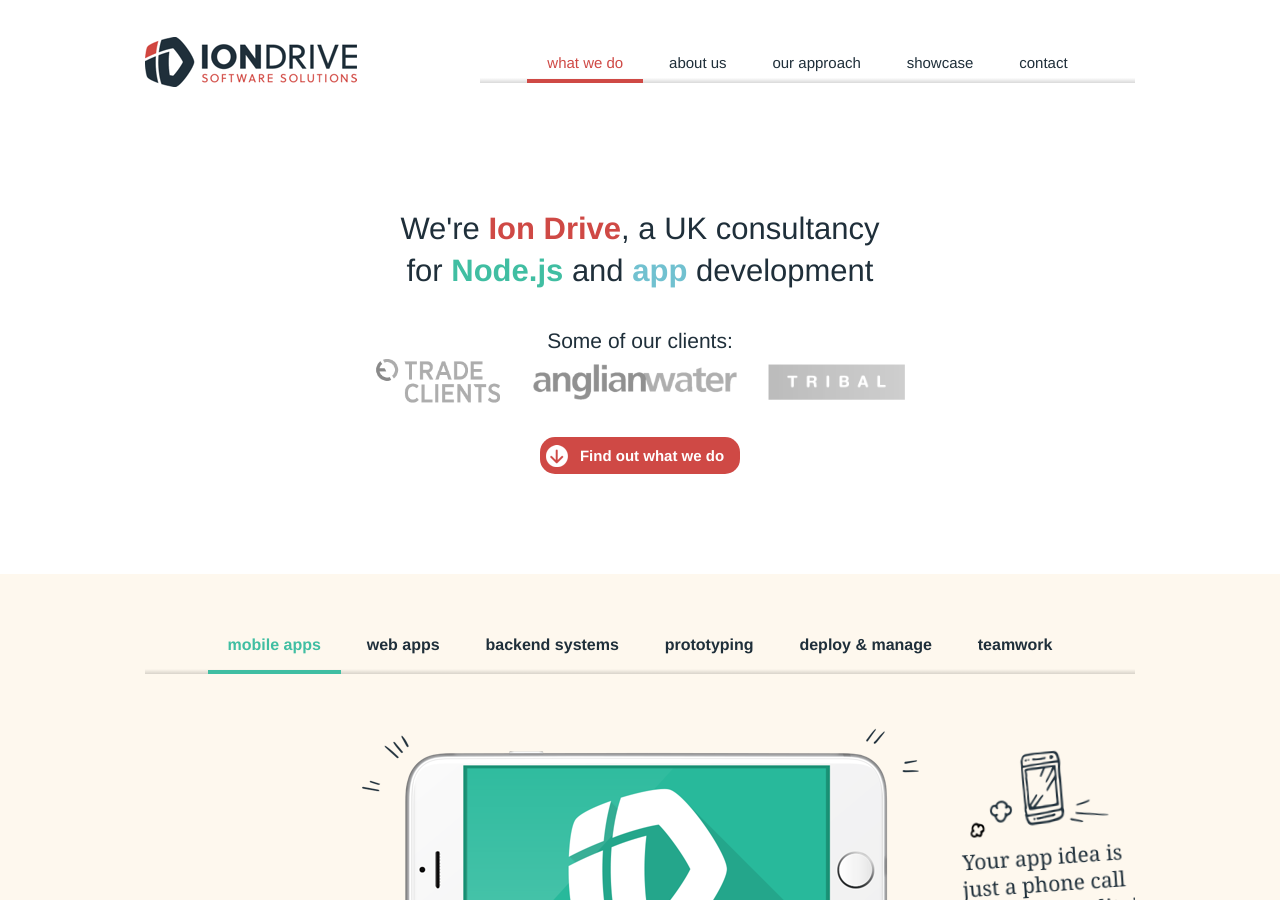
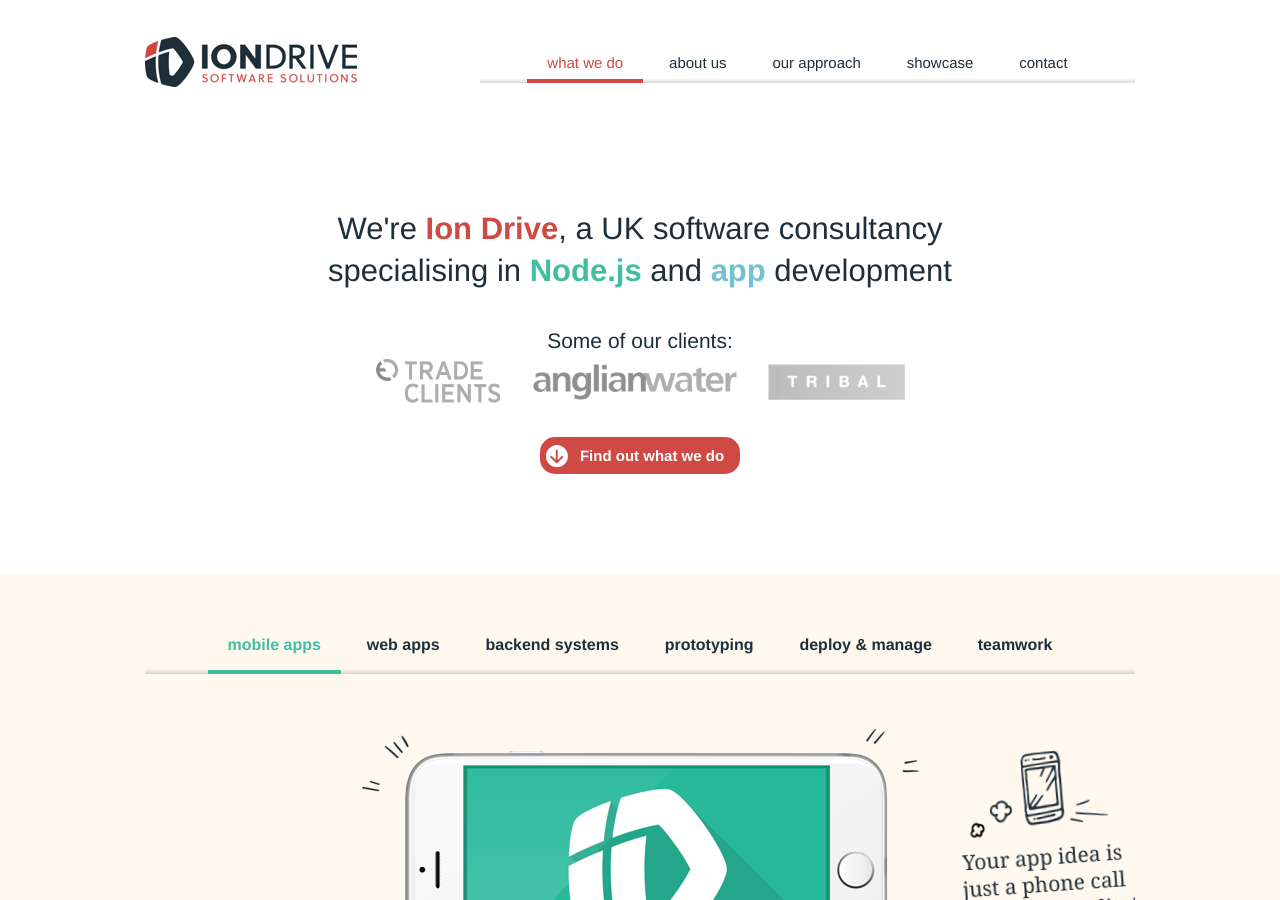
Before and after one commit to iondrive/iondrive.co.uk, a Jekyll site: the page built from index.html, in a window 1280 px wide and 900 px high. Built offline with Jekyll 4.4.1, drawn with Linux system fonts in a browser that asks for light colours.

Commit message:
update headline

```diff
--- a/index.html
+++ b/index.html
@@ -10,7 +10,7 @@
 
         <div class="lead-container +center">
             <p class="lead">
-                We're <span class="+highlight-red">Ion Drive</span>, a UK consultancy <br>for <span class="+highlight-green">Node.js</span> and <span class="+highlight-blue">app</span> development<!-- Whether you have a disruptive <span class="+highlight-blue">new idea</span> or just want to change an existing app, we can help you build and maintain <span class="+highlight-green">amazing software</span>. -->
+                We're <span class="+highlight-red">Ion Drive</span>, a UK software consultancy <br>specialising in <span class="+highlight-green">Node.js</span> and <span class="+highlight-blue">app</span> development<!-- Whether you have a disruptive <span class="+highlight-blue">new idea</span> or just want to change an existing app, we can help you build and maintain <span class="+highlight-green">amazing software</span>. -->
 
             </p>
 
```
